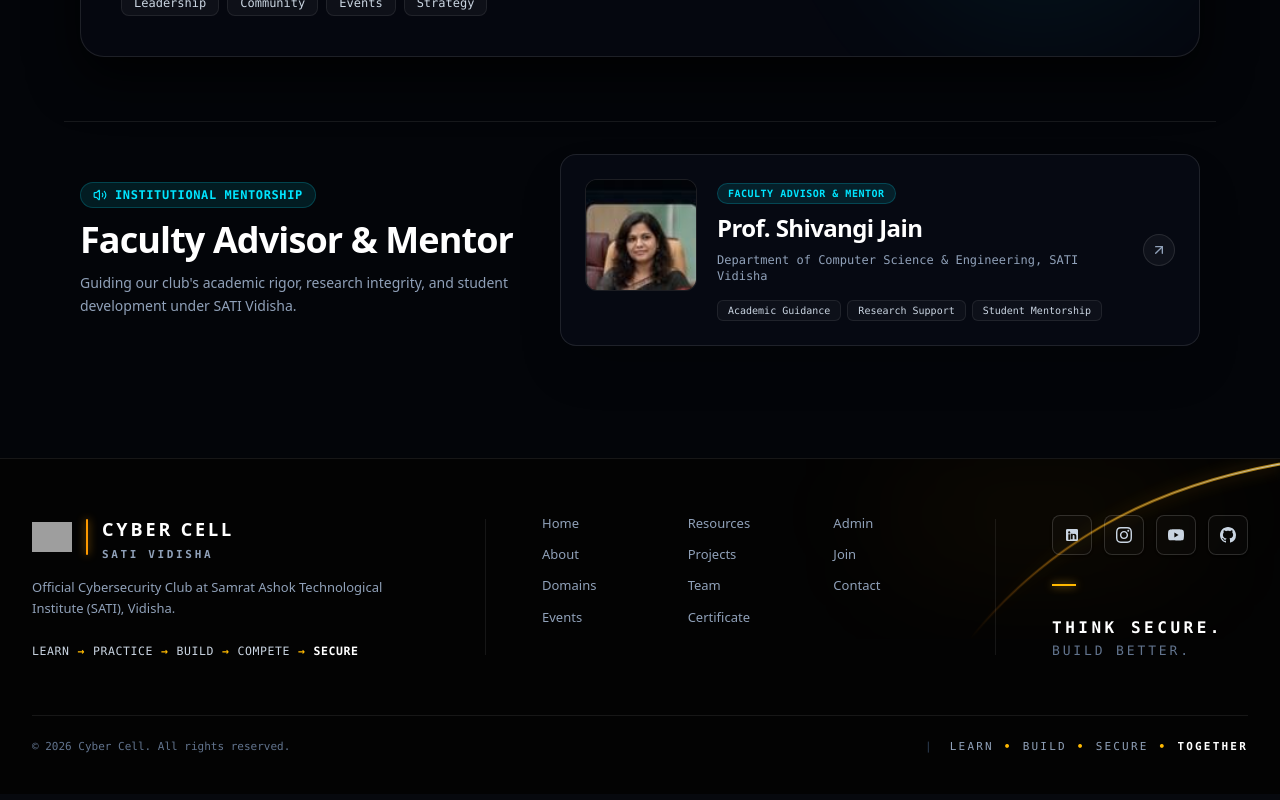
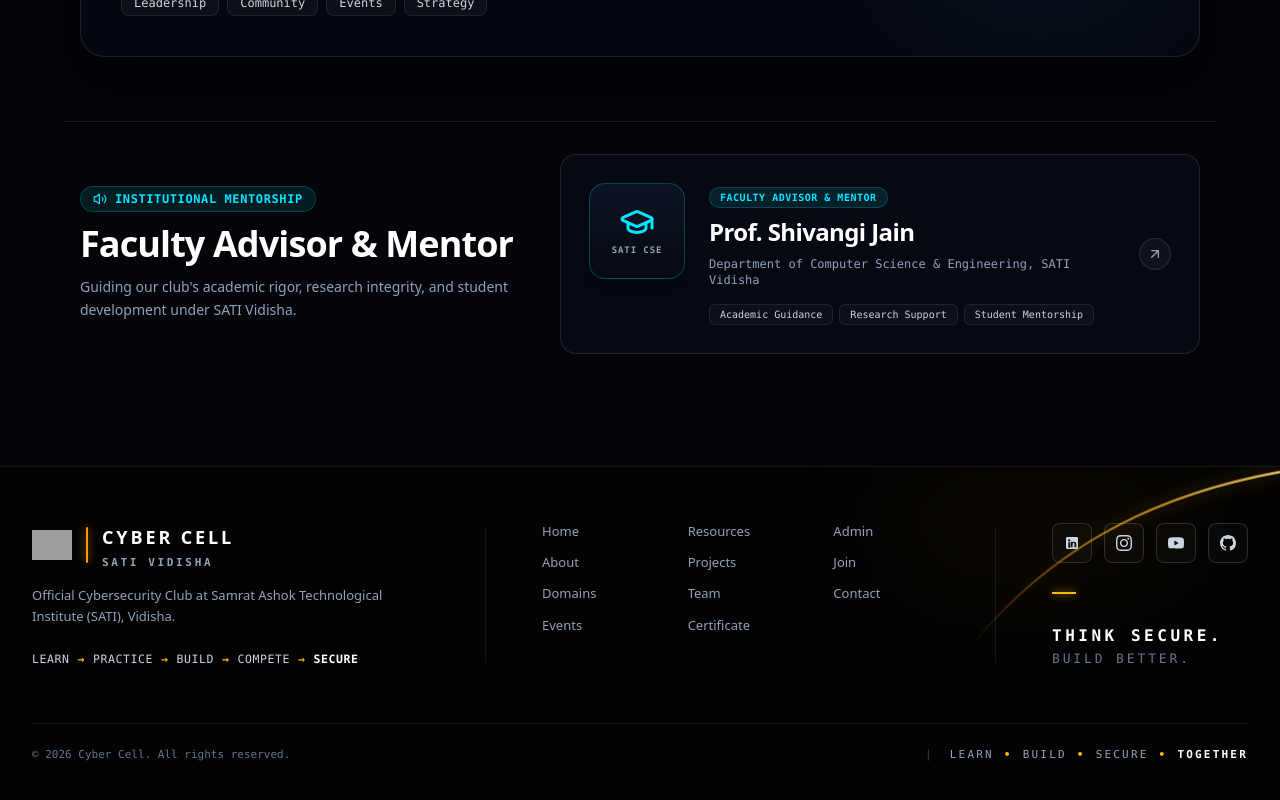
Before and after one commit to cybercellsati/Cyber-Cell, a Next.js app: page /team in a window 1280 px wide. Shown: the part 1343-2143 px from the top of the page. Built offline with nearby package versions, Linux system fonts and the light colour scheme; no server answers; grey boxes are pictures that could not be loaded; a web font is replaced by a local one.

Commit message:
fix(team): remove personal photo of faculty advisor and replace with institutional crest emblem

```diff
--- a/app/team/page.tsx
+++ b/app/team/page.tsx
@@ -624,16 +624,14 @@ export default function TeamPage() {
 
             {/* Right Column: Mentor Card */}
             <div className="lg:col-span-7">
-              <div className="relative rounded-2xl border border-white/10 bg-[#070b14]/90 backdrop-blur-md p-5 sm:p-6 shadow-2xl overflow-hidden flex flex-col sm:flex-row items-center sm:items-start gap-5 group">
+              <div className="relative rounded-2xl border border-white/10 bg-[#070b14]/90 backdrop-blur-md p-6 sm:p-7 shadow-2xl overflow-hidden flex flex-col sm:flex-row items-center sm:items-start gap-6 group">
 
-                {/* Photo */}
-                <div className="relative w-24 h-24 sm:w-28 sm:h-28 rounded-xl overflow-hidden shrink-0 border border-white/10 bg-black/40">
-                  <Image
-                    src="/images/team/shivangi-jain.jpg"
-                    alt="Prof. Shivangi Jain"
-                    fill
-                    className="object-cover"
-                  />
+                {/* Academic Mentorship Emblem */}
+                <div className="w-20 h-20 sm:w-24 sm:h-24 rounded-2xl bg-gradient-to-b from-[#0c1424] to-[#060910] border border-[#00e5ff]/25 flex flex-col items-center justify-center shrink-0 shadow-xl text-[#00e5ff]">
+                  <GraduationCap className="w-9 h-9 mb-1 text-[#00e5ff]" />
+                  <span className="text-[9px] font-mono tracking-widest text-slate-400 uppercase font-semibold">
+                    SATI CSE
+                  </span>
                 </div>
 
                 {/* Info */}
```
Also changed, not shown: public/images/team/shivangi-jain.jpg (deleted).
